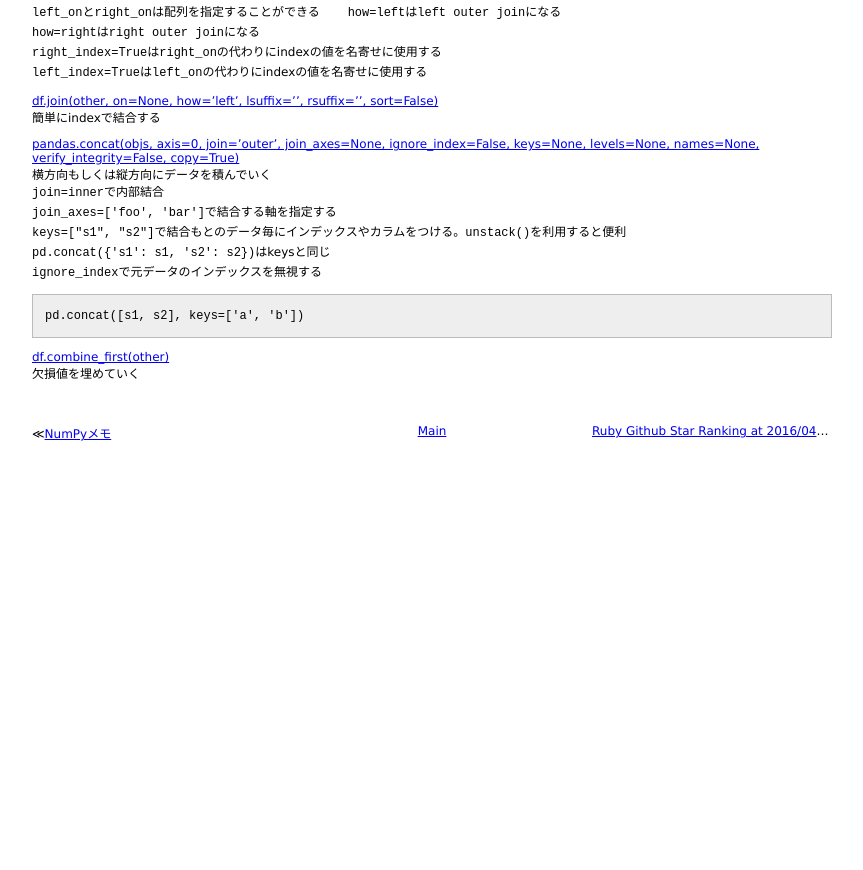
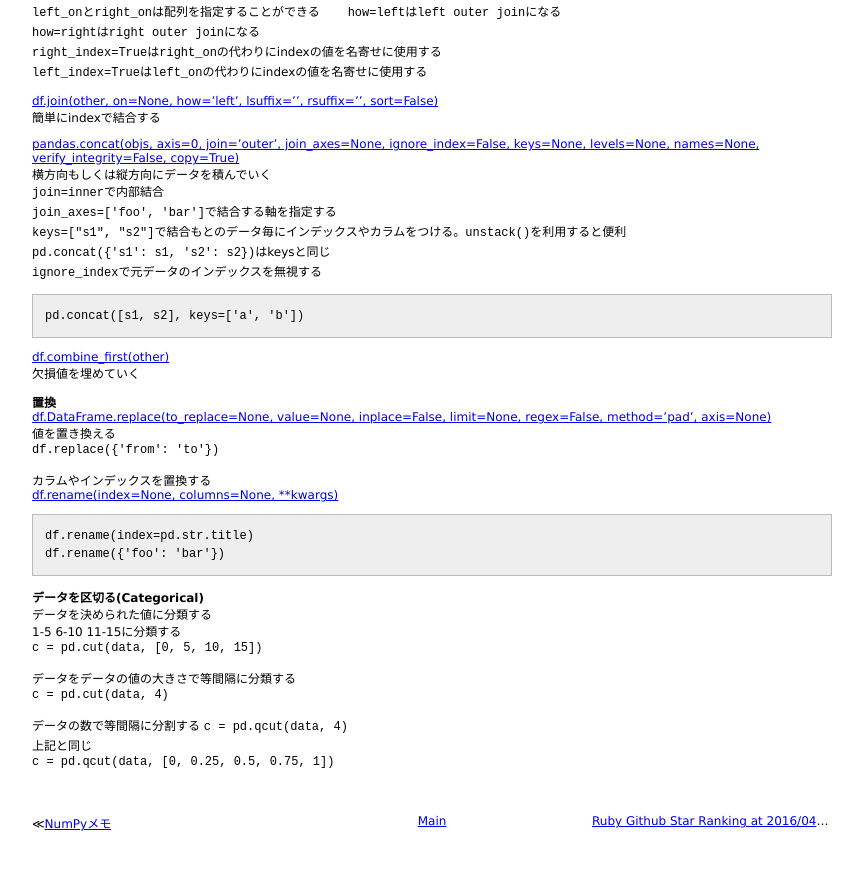
Before and after one commit to 38elements/38elements.github.com, a Jekyll site: the page built from _posts/2016-04-24-pandas.md, in a window 1280 px wide and 900 px high, scrolled down 7170 px. Shown: the top 870 px of the window, without its empty margins (208-1071 px from the left). Built offline with Jekyll 4.4.1, drawn with Linux system fonts in a browser that asks for light colours; before the commit the page ends 7680 px from its top, so only the background shows below that.

Commit message:
Update 2016-04-24-pandas.md

````diff
--- a/_posts/2016-04-24-pandas.md
+++ b/_posts/2016-04-24-pandas.md
@@ -473,3 +473,29 @@ pd.concat([s1, s2], keys=['a', 'b'])
 
 [df.combine_first(other)](http://pandas.pydata.org/pandas-docs/stable/generated/pandas.DataFrame.combine_first.html)
 欠損値を埋めていく
+
+**置換**
+[df.DataFrame.replace(to_replace=None, value=None, inplace=False, limit=None, regex=False, method='pad', axis=None)](http://pandas.pydata.org/pandas-docs/stable/generated/pandas.DataFrame.replace.html)
+値を置き換える
+`df.replace({'from': 'to'})`
+
+カラムやインデックスを置換する
+[df.rename(index=None, columns=None, **kwargs)](http://pandas.pydata.org/pandas-docs/stable/generated/pandas.DataFrame.rename.html)
+
+```
+df.rename(index=pd.str.title)
+df.rename({'foo': 'bar'})
+```
+
+**データを区切る(Categorical)**
+データを決められた値に分類する
+1-5 6-10 11-15に分類する
+`c = pd.cut(data, [0, 5, 10, 15])`
+
+データをデータの値の大きさで等間隔に分類する
+`c = pd.cut(data, 4)`
+
+データの数で等間隔に分割する
+`c = pd.qcut(data, 4)`
+上記と同じ
+`c = pd.qcut(data, [0, 0.25, 0.5, 0.75, 1])`
````
